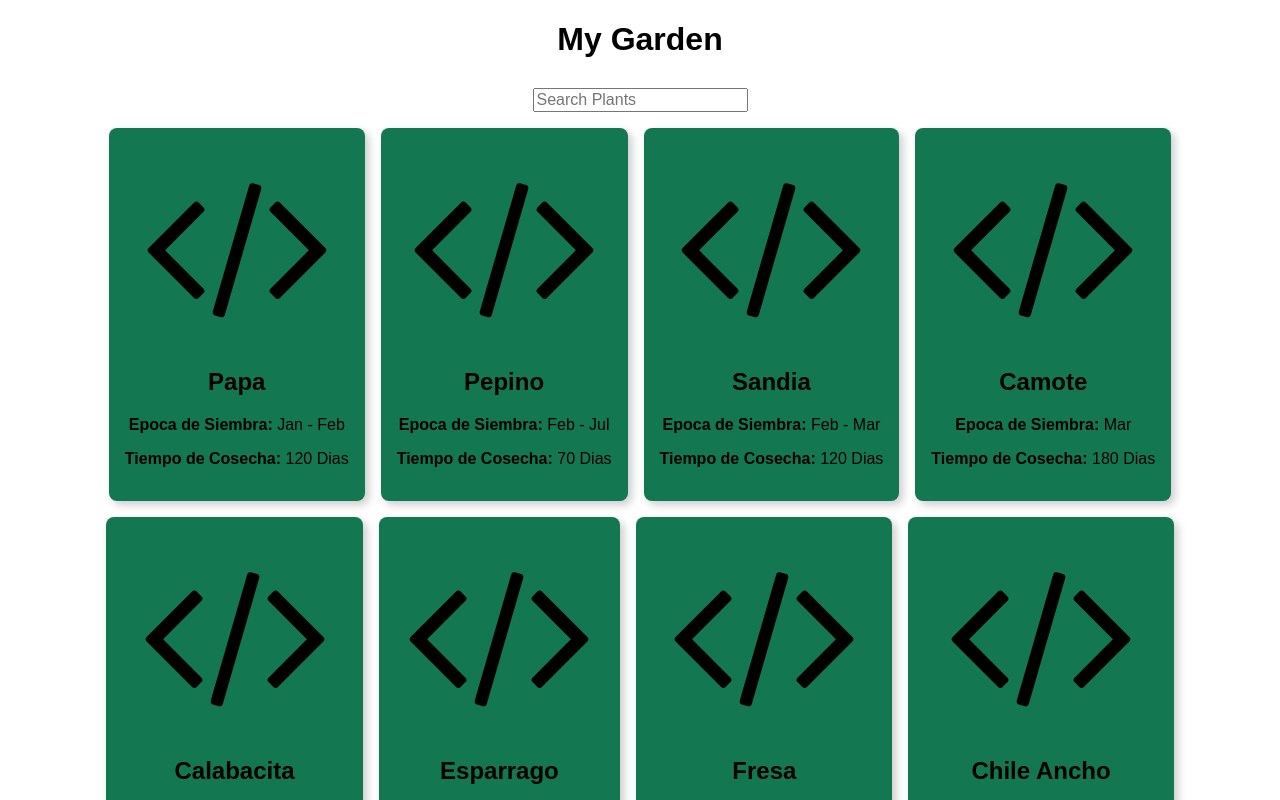
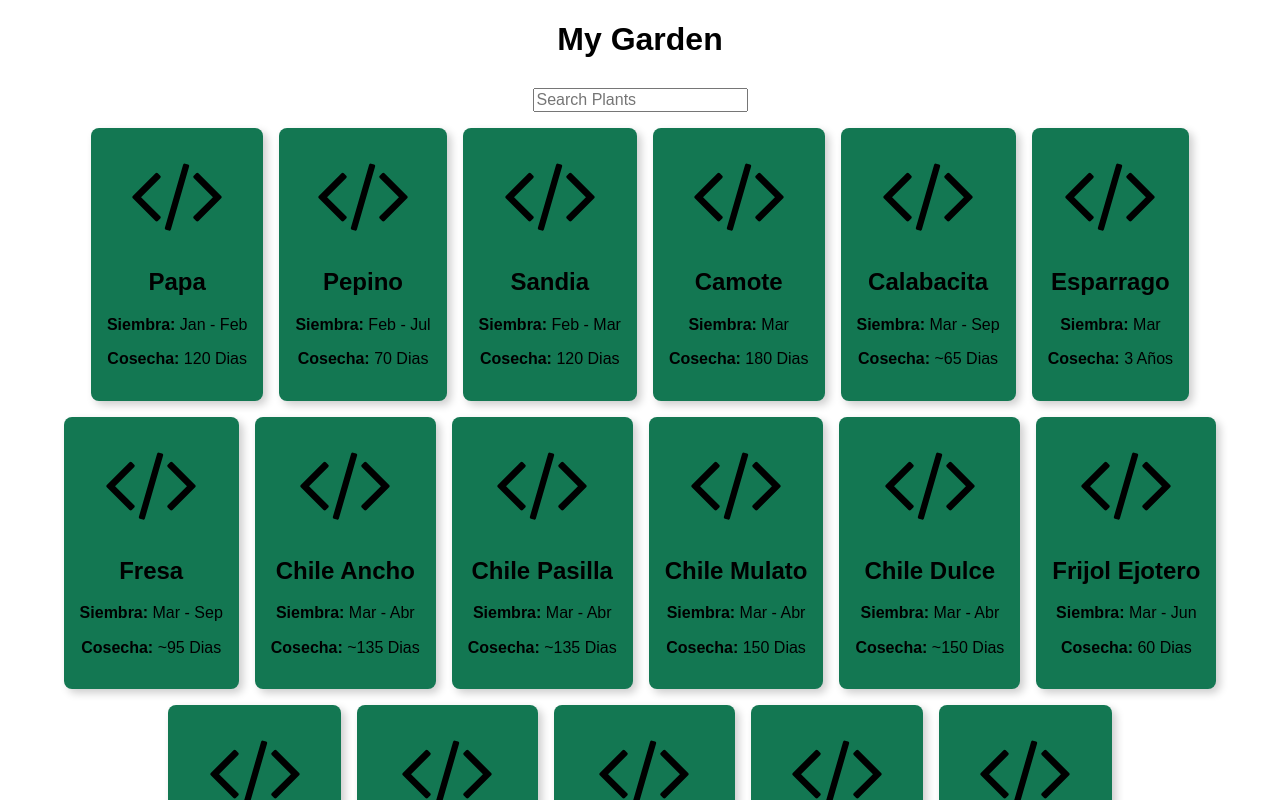
Before and after one commit to dotmotion/Herbalizer, a React (Create React App) app: page / in a window 1280 px wide. Shown: the top 800 px of the page. Built offline with nearby package versions, Linux system fonts and the light colour scheme.

Commit message:
changed card format

```diff
--- a/src/Card.js
+++ b/src/Card.js
@@ -4,15 +4,15 @@ import code from "./code.svg";
 const Card = ({ name, type, epSiembra, tCosecha }) => {
   return (
     <div className="bg-dark-green dib br3 pa3 ma2 grow bw2 shadow-5">
-      <img alt="plant" src={code} width="200px" height="200px" />
+      <img alt="plant" src={code} width="100px" height="100px" />
       <div>
         <h2>{name}</h2>
         <p>
-          <span className="b">Epoca de Siembra: </span>
+          <span className="b">Siembra: </span>
           {epSiembra}
         </p>
         <p>
-          <span className="b">Tiempo de Cosecha: </span>
+          <span className="b">Cosecha: </span>
           {tCosecha}
         </p>
       </div>
```
